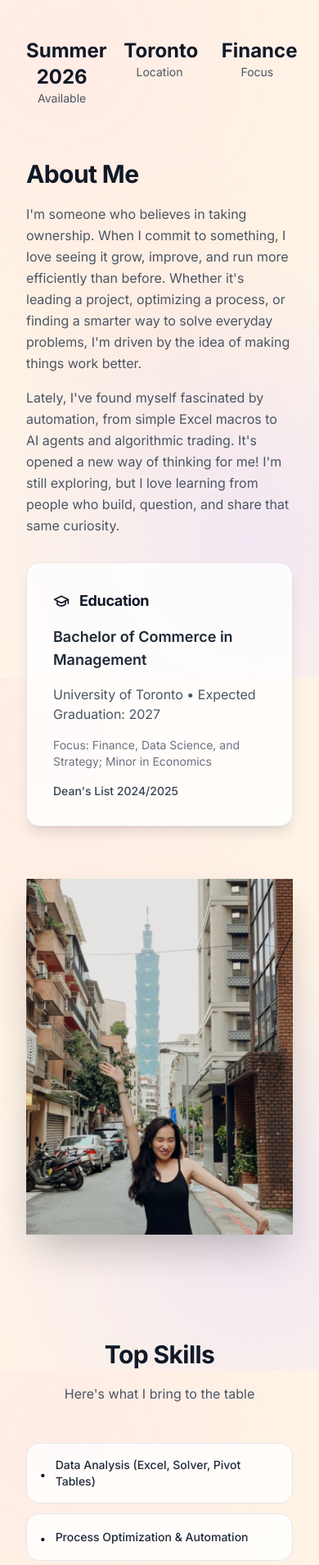
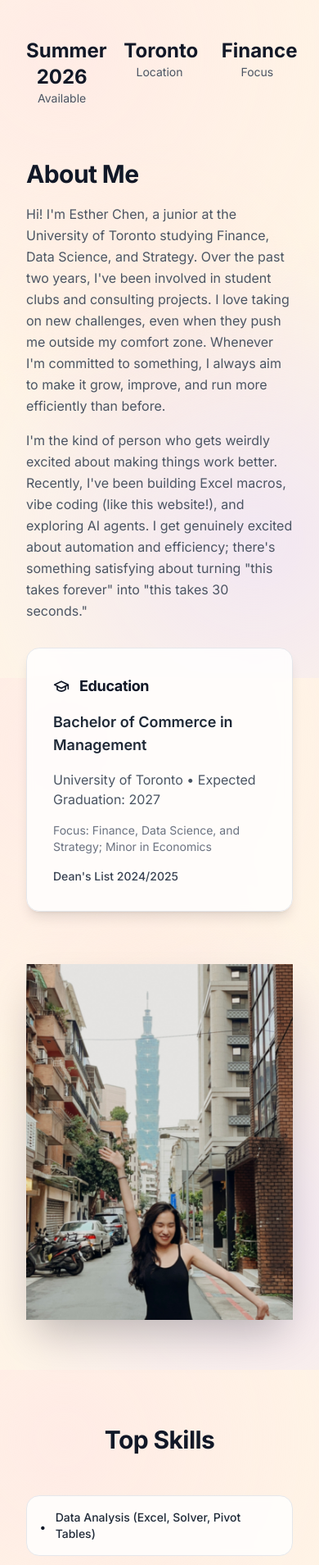
Before and after one commit to estherbeep/estherchen, a Next.js app: page / in a window 390 px wide. Shown: the part 861-2770 px from the top of the page at 82% size. Built offline with nearby package versions, Linux system fonts and the light colour scheme.

Commit message:
Update content: remove subtitles, update About Me, change Seeking section titles and subtitle

```diff
--- a/app/components/AboutSection.tsx
+++ b/app/components/AboutSection.tsx
@@ -23,16 +23,10 @@ const AboutSection = () => {
               </h2>
               <div className="space-y-4 sm:space-y-6 text-base sm:text-lg text-gray-600 leading-relaxed">
                 <p>
-                  I'm someone who believes in taking ownership. When I commit to something, I love
-                  seeing it grow, improve, and run more efficiently than before. Whether it's leading
-                  a project, optimizing a process, or finding a smarter way to solve everyday problems,
-                  I'm driven by the idea of making things work better.
+                  Hi! I'm Esther Chen, a junior at the University of Toronto studying Finance, Data Science, and Strategy. Over the past two years, I've been involved in student clubs and consulting projects. I love taking on new challenges, even when they push me outside my comfort zone. Whenever I'm committed to something, I always aim to make it grow, improve, and run more efficiently than before.
                 </p>
                 <p>
-                  Lately, I've found myself fascinated by automation, from simple Excel macros to AI
-                  agents and algorithmic trading. It's opened a new way of thinking for me! I'm still
-                  exploring, but I love learning from people who build, question, and share that
-                  same curiosity.
+                  I'm the kind of person who gets weirdly excited about making things work better. Recently, I've been building Excel macros, vibe coding (like this website!), and exploring AI agents. I get genuinely excited about automation and efficiency; there's something satisfying about turning "this takes forever" into "this takes 30 seconds."
                 </p>
               </div>
             </div>
--- a/app/components/ExperienceSection.tsx
+++ b/app/components/ExperienceSection.tsx
@@ -79,9 +79,9 @@ const ExperienceSection = () => {
       title: 'Sales Assistant',
       company: 'Pet Product Retail',
       category: 'Retail Experience',
-      shortDescription: 'Advised customers on products, handled sales, and tailored recommendations to individual needs',
+      shortDescription: 'Drove sales through personalized recommendations and product knowledge, earning top daily sales recognition',
       description: [
-        'Advised customers on products, handled sales, and tailored recommendations to individual needs'
+        'Drove sales through personalized recommendations and product knowledge, earning top daily sales recognition'
       ]
     }
   ]
@@ -242,9 +242,6 @@ const ExperienceSection = () => {
           <h2 className="text-3xl sm:text-5xl lg:text-6xl font-bold text-gray-900 mb-4 sm:mb-8 leading-tight">
             Experience
           </h2>
-          <p className="text-base sm:text-lg text-gray-600 max-w-2xl mx-auto">
-            Professional roles and leadership positions that shaped my journey
-          </p>
         </motion.div>
 
         {/* Professional Experience */}
@@ -260,7 +257,6 @@ const ExperienceSection = () => {
               <Briefcase className="w-5 h-5 sm:w-6 sm:h-6 text-gray-900" />
               Professional Experience
             </h3>
-            <p className="text-sm sm:text-base text-gray-600">Real-world consulting and business experience</p>
           </motion.div>
 
           <div className="space-y-6">
@@ -283,7 +279,6 @@ const ExperienceSection = () => {
               <Users className="w-5 h-5 sm:w-6 sm:h-6 text-gray-900" />
               Leadership Roles
             </h3>
-            <p className="text-sm sm:text-base text-gray-600">Driving impact through student organizations</p>
           </motion.div>
 
           <div className="space-y-6">
@@ -306,7 +301,6 @@ const ExperienceSection = () => {
               <Briefcase className="w-5 h-5 sm:w-6 sm:h-6 text-gray-900" />
               Additional Experience
             </h3>
-            <p className="text-sm sm:text-base text-gray-600">Diverse roles and valuable lessons</p>
           </motion.div>
 
           <div className="grid md:grid-cols-2 gap-6">
--- a/app/components/SeekingSection.tsx
+++ b/app/components/SeekingSection.tsx
@@ -7,7 +7,7 @@ const SeekingSection = () => {
   const opportunities = [
     {
       icon: BarChart3,
-      title: 'Finance & Strategy',
+      title: 'Finance & Analytics Internship',
       points: [
       'Financial analysis & insights',
       'Value creation & sustainability',
@@ -16,7 +16,7 @@ const SeekingSection = () => {
     },
     {
       icon: Lightbulb,
-      title: 'Consulting & Problem Solving',
+      title: 'Consulting & Strategy Internship',
       points: [
       'Structured problem-solving',
       'Team collaboration',
@@ -25,7 +25,7 @@ const SeekingSection = () => {
     },
     {
       icon: Settings,
-      title: 'Operations & Automation',
+      title: 'Operations & Automation Internship',
       points: [
       'Process optimization',
       'AI & automation tools',
@@ -48,7 +48,7 @@ const SeekingSection = () => {
             What I'm Seeking
           </h2>
           <p className="text-base sm:text-lg text-gray-600 max-w-2xl mx-auto">
-            Internship opportunities in these areas
+            I'm looking for an environment where I can grow, contribute, and make impact 🌱
           </p>
         </motion.div>
 
--- a/app/components/SkillsSection.tsx
+++ b/app/components/SkillsSection.tsx
@@ -28,9 +28,6 @@ const SkillsSection = () => {
           <h2 className="text-3xl sm:text-5xl lg:text-6xl font-bold text-gray-900 mb-4 sm:mb-8 leading-tight">
             Top Skills
           </h2>
-          <p className="text-base sm:text-lg text-gray-600 max-w-2xl mx-auto">
-            Here's what I bring to the table
-          </p>
         </motion.div>
 
         <div className="max-w-4xl mx-auto">
```
